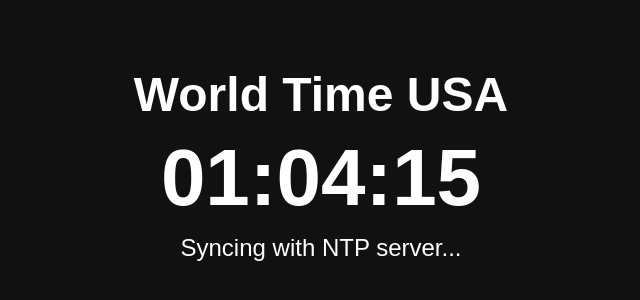
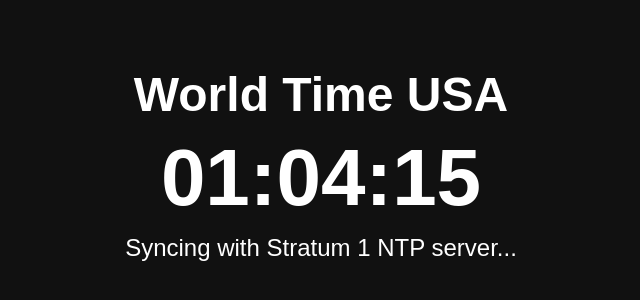
Before and after one commit to mikegee63/NTP-Time-Page, a website: page index.html in a window 1280 px wide. Shown: the part 240-540 px from the top of the page, without its empty margins (319-959 px from the left). Drawn offline with Linux system fonts and the light colour scheme; no server answers.

Commit message:
Update index.html

```diff
--- a/index.html
+++ b/index.html
@@ -61,6 +61,6 @@
 <body>
     <h1>World Time USA</h1>
     <div id="clock">--:--:--</div>
-    <p id="loading">Syncing with NTP server...</p>
+    <p id="loading">Syncing with Stratum 1 NTP server...</p>
 </body>
 </html>
```
